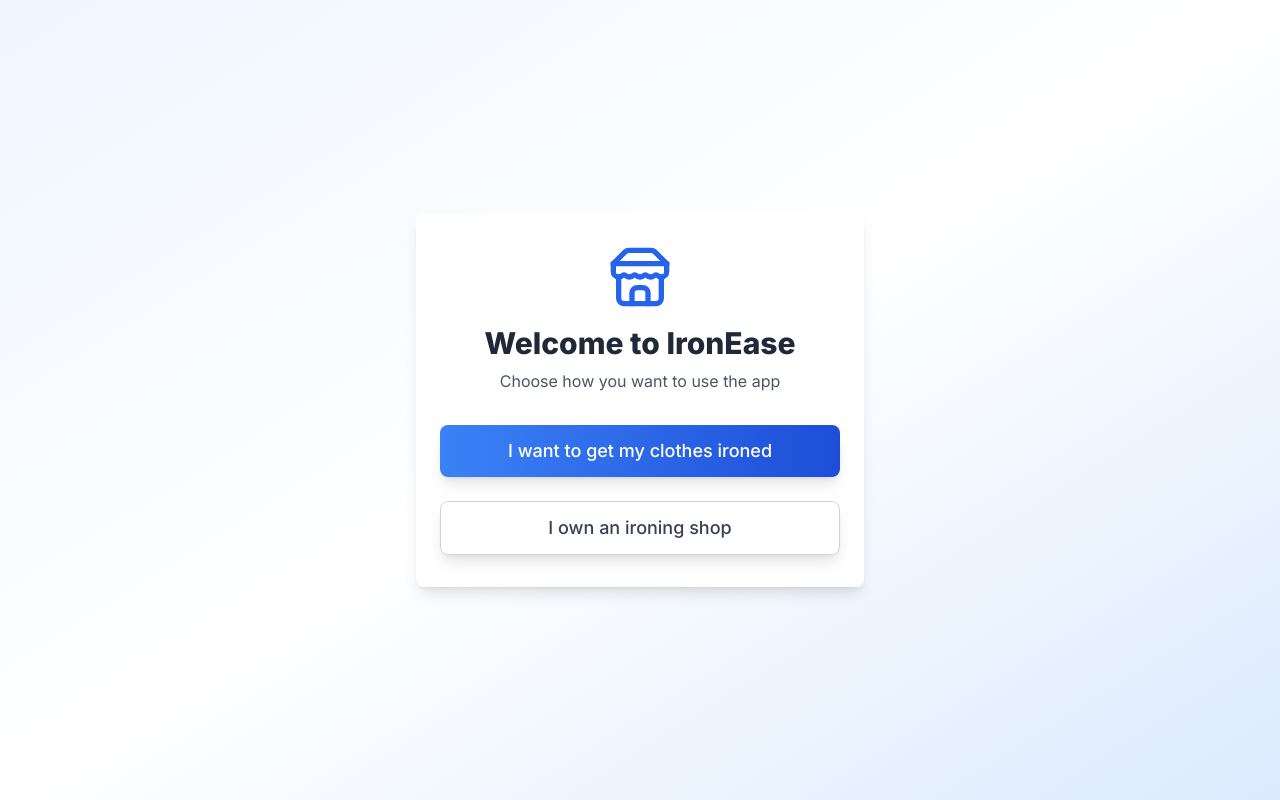
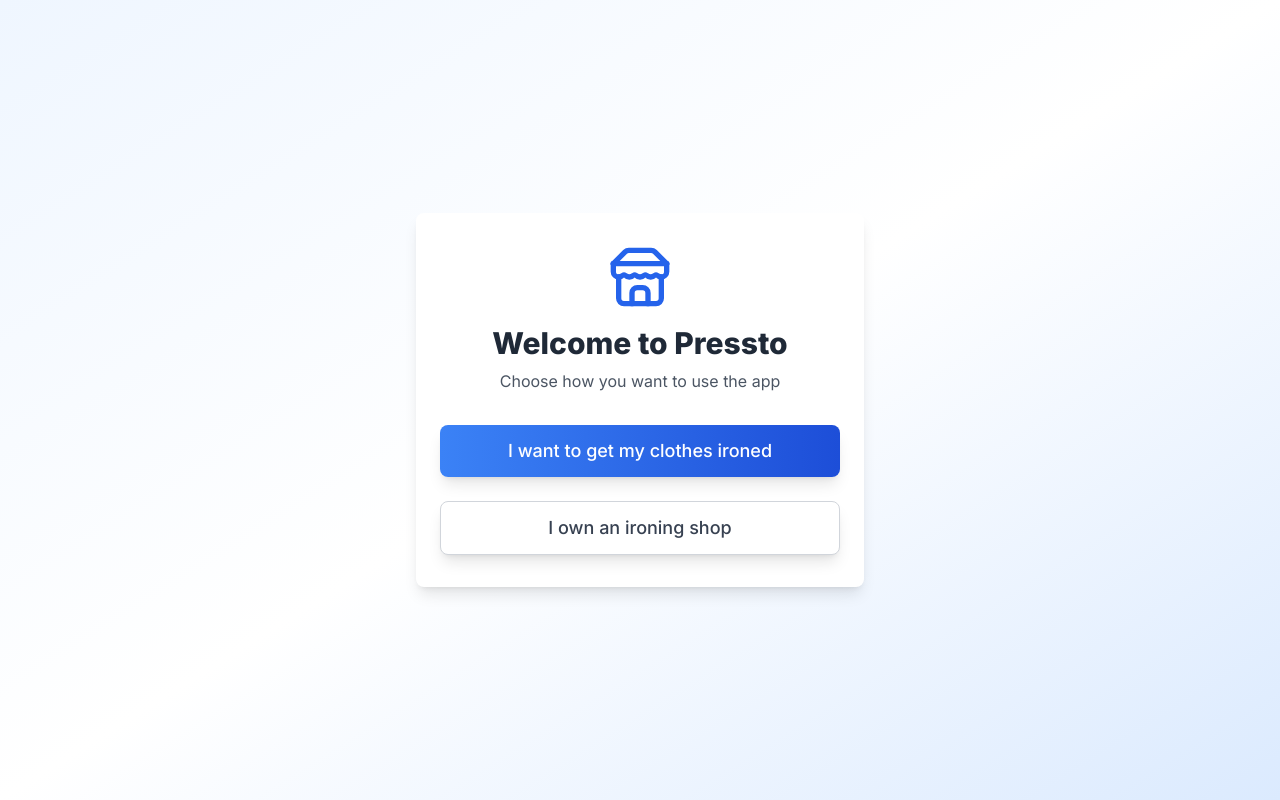
Before and after one commit to aman23ks/Pressto-frontend, a Next.js app: page / in a window 1280 px wide. Built offline with nearby package versions, Linux system fonts and the light colour scheme; no server answers.

Commit message:
updated product name in login page

```diff
--- a/app/components/auth/AuthFlow.tsx
+++ b/app/components/auth/AuthFlow.tsx
@@ -27,7 +27,7 @@
         <div className="max-w-md w-full px-6 py-8 bg-white rounded-lg shadow-lg">
           <div className="text-center mb-8">
             <Store className="h-16 w-16 text-blue-600 mx-auto mb-4" />
-            <h1 className="text-3xl font-extrabold text-gray-800">Welcome to IronEase</h1>
+            <h1 className="text-3xl font-extrabold text-gray-800">Welcome to Pressto</h1>
             <p className="text-gray-600 mt-2">Choose how you want to use the app</p>
           </div>
 
```
